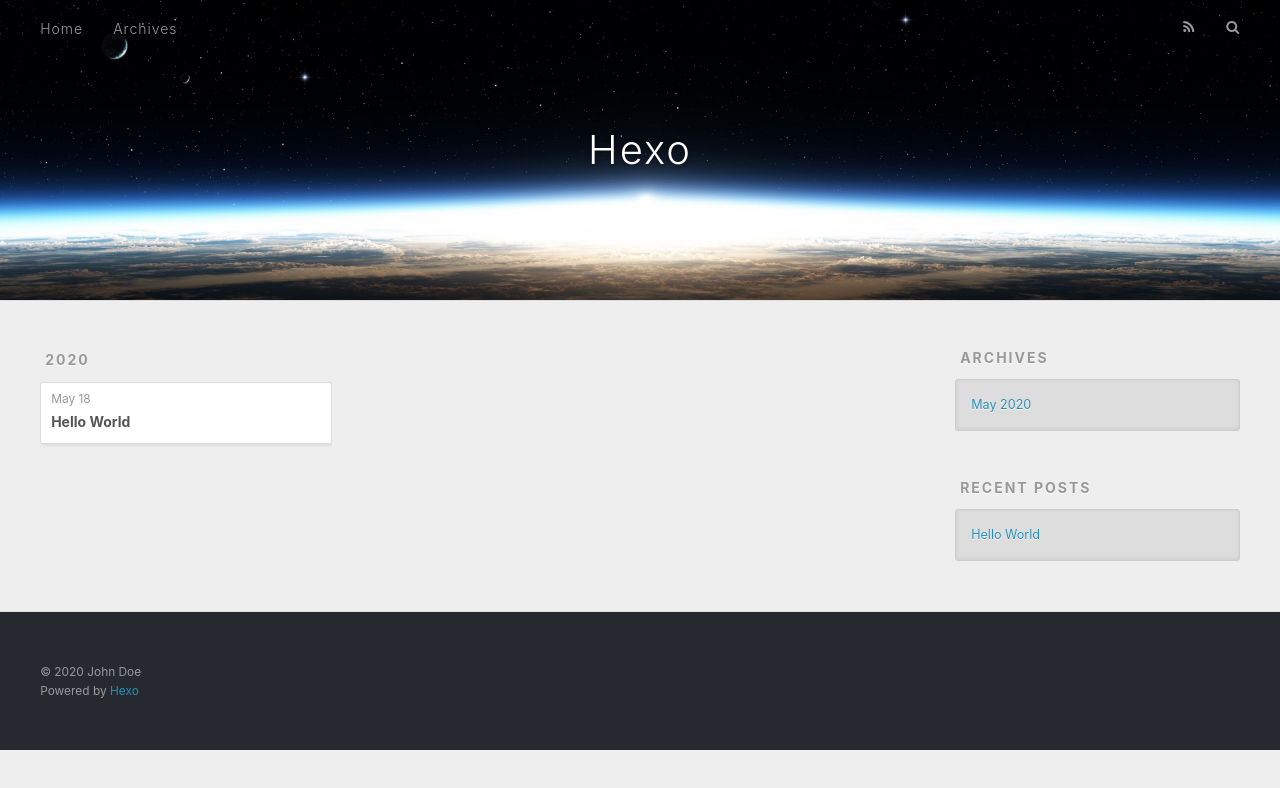
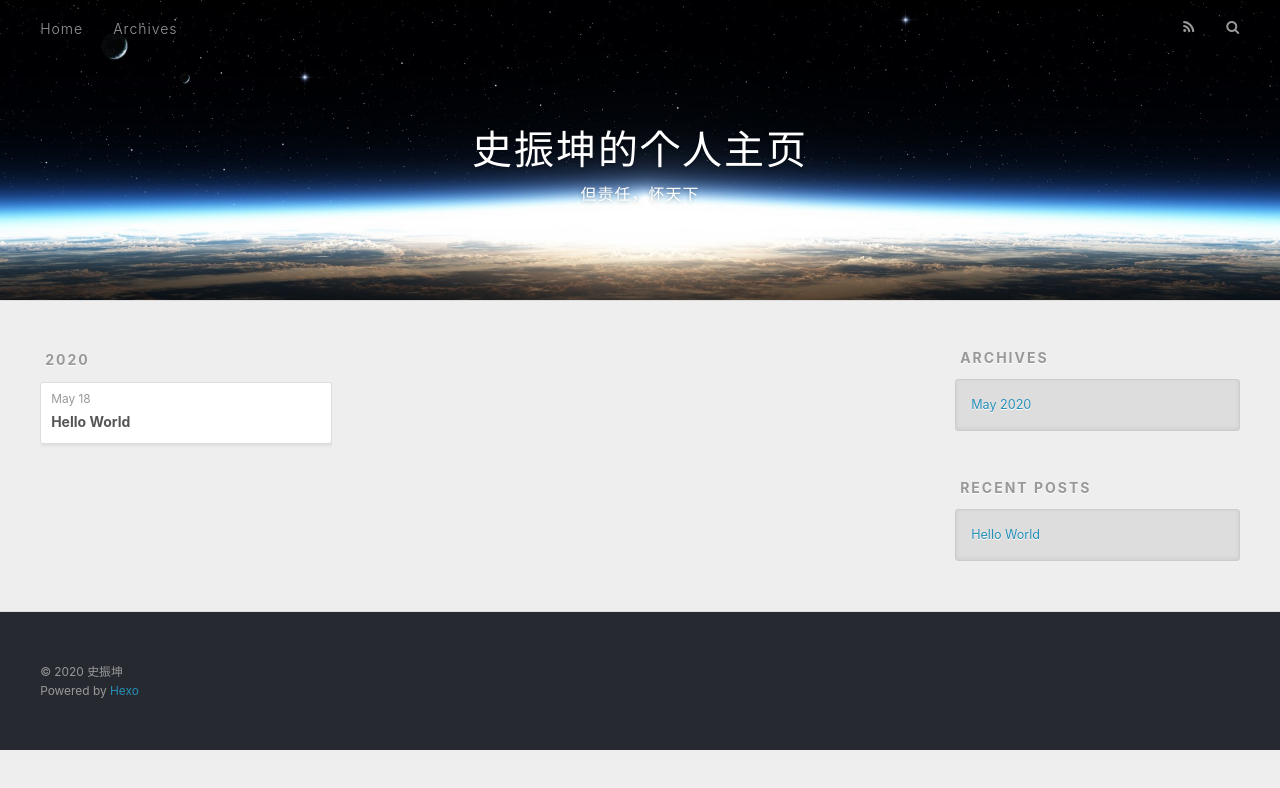
Before and after one commit to kingstdio/kingstdio.github.io, a plain HTML site: page archives/2020/05/index.html in a window 1280 px wide. Drawn offline with nearby package versions, Linux system fonts and the light colour scheme.

Commit message:
Site updated: 2020-05-18 12:39:46

```diff
--- a/archives/2020/05/index.html
+++ b/archives/2020/05/index.html
@@ -5,17 +5,17 @@
 
 
 
-  <title>Archives: 2020/5 | Hexo</title>
+  <title>Archives: 2020/5 | 史振坤的个人主页</title>
   <meta name="viewport" content="width=device-width, initial-scale=1, maximum-scale=1">
   <meta property="og:type" content="website">
-<meta property="og:title" content="Hexo">
+<meta property="og:title" content="史振坤的个人主页">
 <meta property="og:url" content="http://yoursite.com/archives/2020/05/index.html">
-<meta property="og:site_name" content="Hexo">
+<meta property="og:site_name" content="史振坤的个人主页">
 <meta property="og:locale" content="en_US">
-<meta property="article:author" content="John Doe">
+<meta property="article:author" content="史振坤">
 <meta name="twitter:card" content="summary">
 
-    <link rel="alternate" href="/atom.xml" title="Hexo" type="application/atom+xml">
+    <link rel="alternate" href="/atom.xml" title="史振坤的个人主页" type="application/atom+xml">
 
 
     <link rel="icon" href="/favicon.png">
@@ -36,8 +36,12 @@
   <div id="header-outer" class="outer">
     <div id="header-title" class="inner">
       <h1 id="logo-wrap">
-        <a href="/" id="logo">Hexo</a>
+        <a href="/" id="logo">史振坤的个人主页</a>
       </h1>
+
+        <h2 id="subtitle-wrap">
+          <a href="/" id="subtitle">但责任，怀天下</a>
+        </h2>
 
     </div>
     <div id="header-inner" class="inner">
@@ -141,7 +145,7 @@
 
   <div class="outer">
     <div id="footer-info" class="inner">
-      &copy; 2020 John Doe<br>
+      &copy; 2020 史振坤<br>
       Powered by <a href="http://hexo.io/" target="_blank">Hexo</a>
     </div>
   </div>
```
Also changed, not shown: 2020/05/18/hello-world/index.html (+10 -6 lines), archives/2020/index.html (+11 -7 lines), archives/index.html (+11 -7 lines), index.html (+11 -7 lines).
